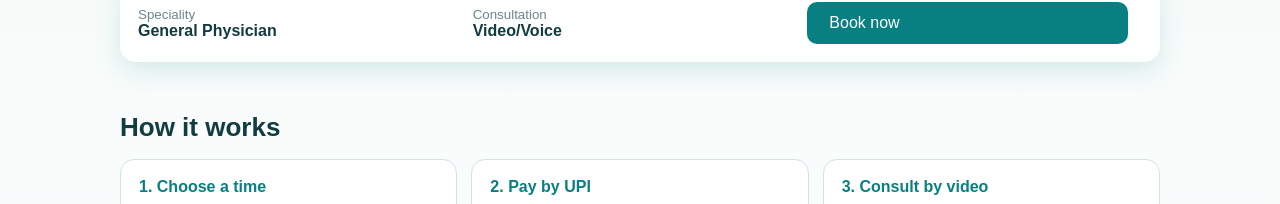
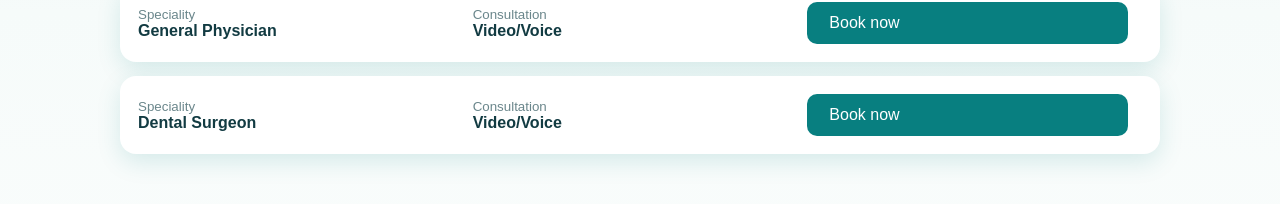
Before and after one commit to shubhamaryan5432-art/carelink, a Next.js app: page / in a window 1280 px wide. Shown: the part 508-712 px from the top of the page. Built offline with nearby package versions, Linux system fonts and the light colour scheme; no server answers.

Commit message:
Update page.tsx

```diff
--- a/app/page.tsx
+++ b/app/page.tsx
@@ -102,10 +102,15 @@ export default async function Home() {
           </div>
         </header>
 
-        <div className="book">
+          <div className="book" style={{ marginBottom: 14 }}>
           <div><small>Speciality</small><b>General Physician</b></div>
           <div><small>Consultation</small><b>Video/Voice</b></div>
-         <Link href="/doctors" className="btn">Book now</Link>
+          <Link href="/doctors" className="btn">Book now</Link>
+        </div>
+        <div className="book">
+          <div><small>Speciality</small><b>Dental Surgeon</b></div>
+          <div><small>Consultation</small><b>Video/Voice</b></div>
+          <Link href="/doctors?speciality=dental" className="btn">Book now</Link>
         </div>
 
         <section id="how">
```
